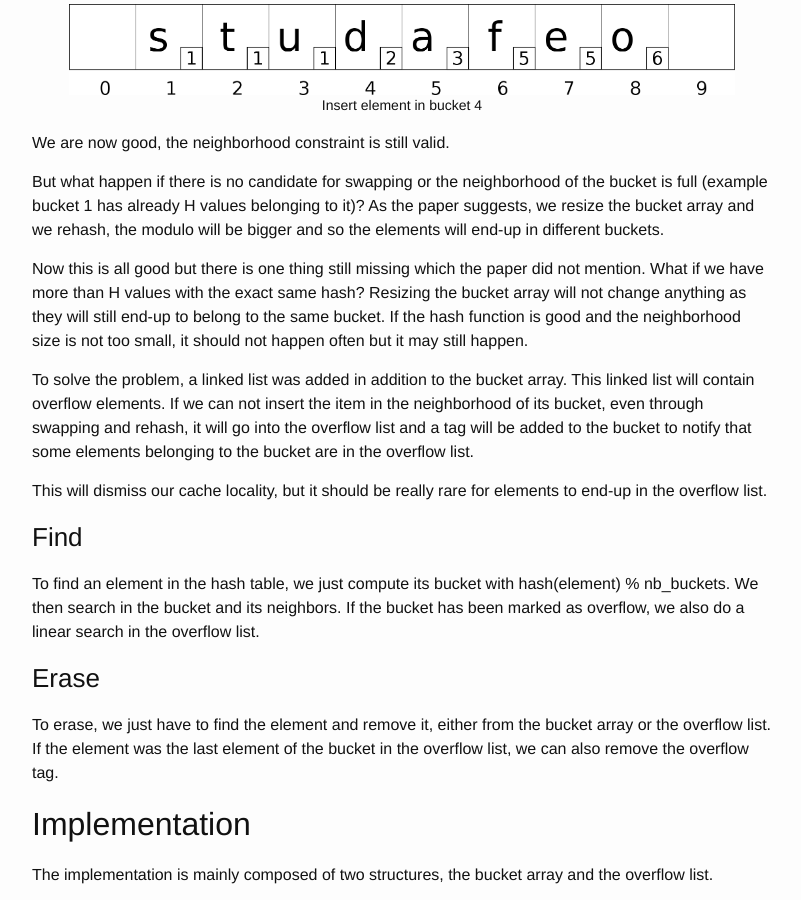
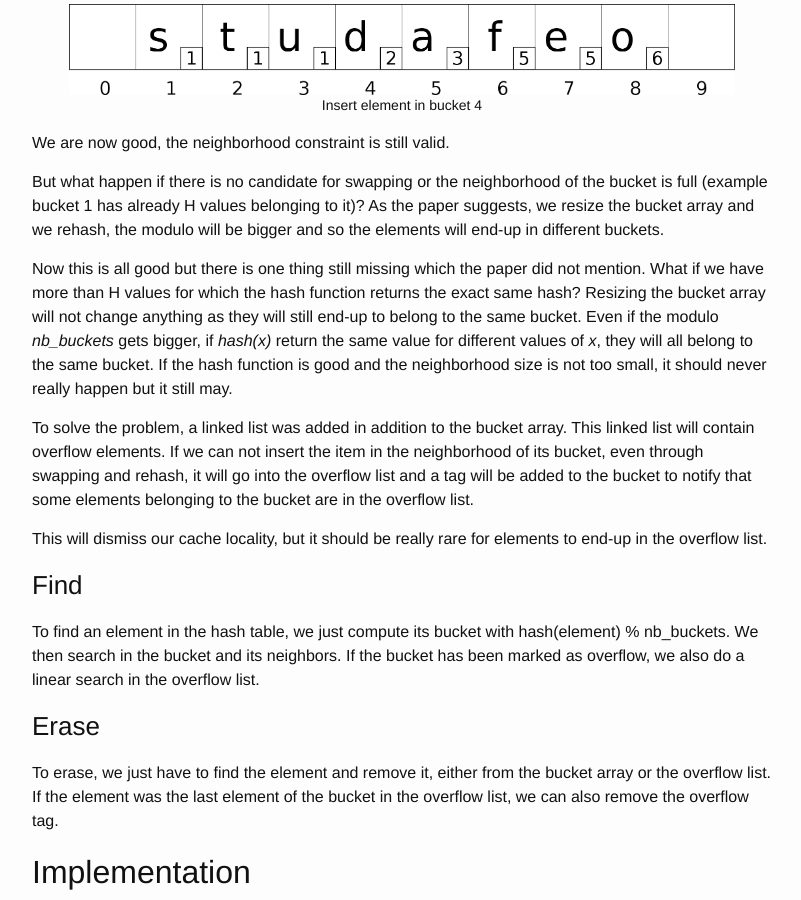
Before and after one commit to Tessil/tessil.github.io, a Jekyll site: the page built from _posts/2016-08-29-hopscotch-hashing.md, in a window 1280 px wide and 900 px high, scrolled down 2106 px. Shown: the whole window, without its empty margins (238-1039 px from the left). Built offline with Jekyll 4.4.1, drawn with Linux system fonts in a browser that asks for light colours; comment, search, counter and statistics services are not loaded.

Commit message:
Add infos on hopscotch hashing article.

```diff
--- a/_posts/2016-08-29-hopscotch-hashing.md
+++ b/_posts/2016-08-29-hopscotch-hashing.md
@@ -98,7 +98,7 @@ We are now good, the neighborhood constraint is still valid.
 
 But what happen if there is no candidate for swapping or the neighborhood of the bucket is full (example bucket 1 has already H values belonging to it)? As the paper suggests, we resize the bucket array and we rehash, the modulo will be bigger and so the elements will end-up in different buckets.
 
-Now this is all good but there is one thing still missing which the paper did not mention. What if we have more than H values with the exact same hash? Resizing the bucket array will not change anything as they will still end-up to belong to the same bucket. If the hash function is good and the neighborhood size is not too small, it should not happen often but it may still happen.
+Now this is all good but there is one thing still missing which the paper did not mention. What if we have more than H values for which the hash function returns the exact same hash? Resizing the bucket array will not change anything as they will still end-up to belong to the same bucket. Even if the modulo *nb_buckets* gets bigger, if *hash(x)* return the same value for different values of *x*, they will all belong to the same bucket. If the hash function is good and the neighborhood size is not too small, it should never really happen but it still may.
 
 To solve the problem, a linked list was added in addition to the bucket array. This linked list will contain overflow elements. If we can not insert the item in the neighborhood of its bucket, even through swapping and rehash, it will go into the overflow list and a tag will be added to the bucket to notify that some elements belonging to the bucket are in the overflow list.
 
```
